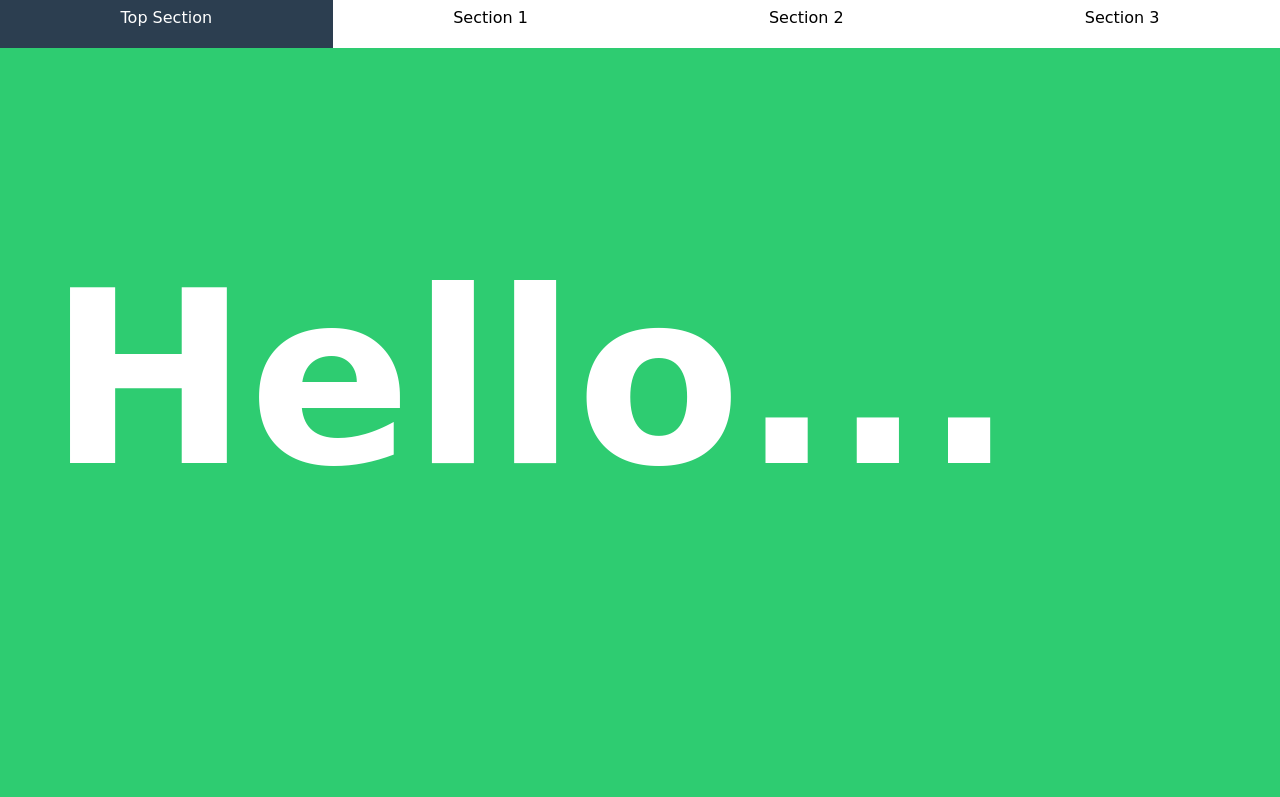
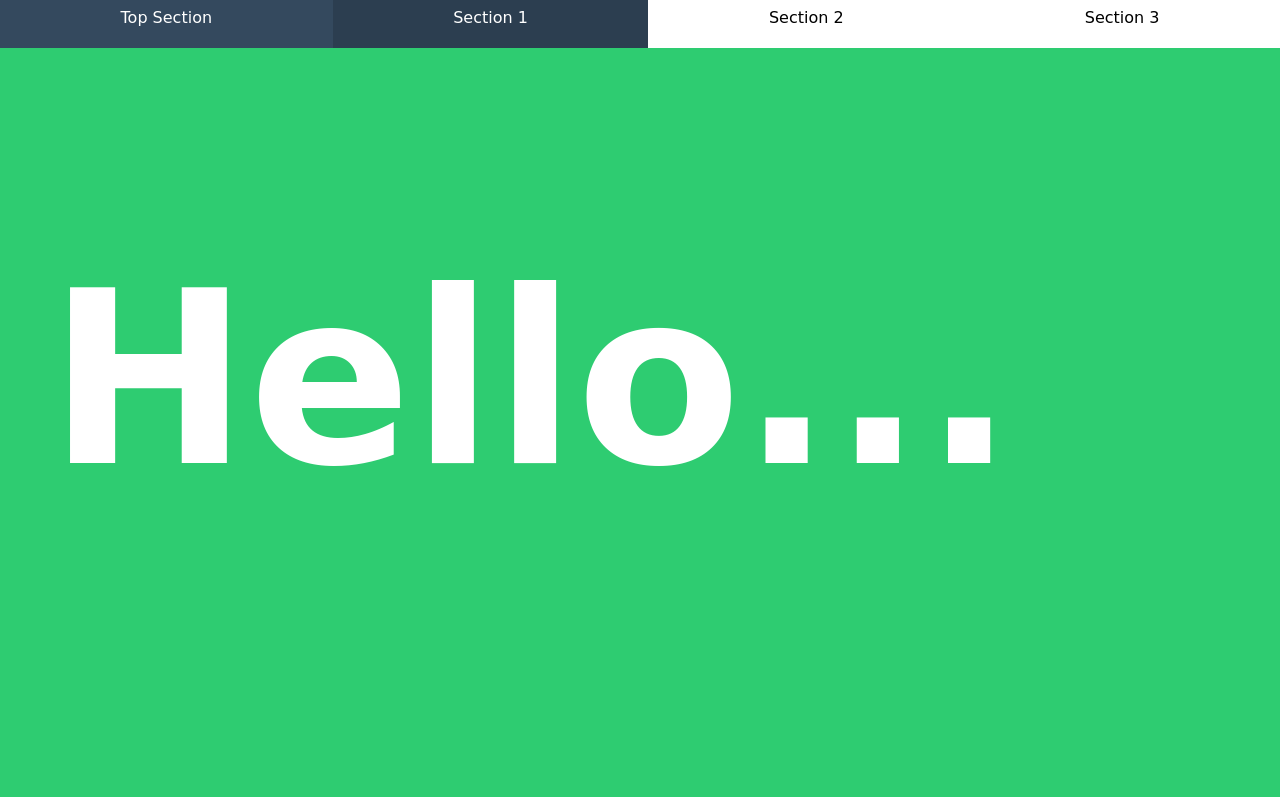
Before and after one commit to Reomar/project1-LandingPage, a plain HTML site: page index.html in a window 1280 px wide. Shown: the top 797 px of the page. Drawn offline with Linux system fonts and the light colour scheme; a web font is replaced by a local one.

Commit message:
feat: active section in Navbar
highlights the active section while scrolling.

change the hover color shade in the nav-link

```diff
--- a/css/styles.css
+++ b/css/styles.css
@@ -39,7 +39,11 @@ body{
     flex-grow: 1;
 }
 
-.nav-link:hover,
+.nav-link:hover{
+    background-color: #34495e;
+    color: white;
+}
+
 .active{
     background-color: #2c3e50;
     color: white;
--- a/js/app.js
+++ b/js/app.js
@@ -13,16 +13,19 @@
  *
 */
 
+/**
+ *  Global varibles
+**/
+
+ // Select all the sections
+const sections = document.querySelectorAll('section');
+
 
 /**
  * Main function
 **/
 
-
 // Build the navBar
-
-// Select all the sections
-const sections = document.querySelectorAll('section');
 
 // Seclect the navbar to add elements to it
 const navBar = document.querySelector('#navbar');
@@ -32,7 +35,7 @@ const fragment = document.createDocumentFragment();
 
 // Itreate over the sctions and create <a> elemet
 // and add nav-link class to each element
-// and add herf attribute with the crossponding id
+// and add herf attribute with the crossponding section id
 for (const section of sections){
 
     // Cerate a new a element
@@ -53,3 +56,42 @@ for (const section of sections){
 
 // Append the fragment to the navBar
 navBar.appendChild(fragment);
+
+// Add active class to the first navlink
+document.querySelector(".nav-link").classList.add('active');
+
+
+/**
+* Scrolling events Events
+**/
+
+// The below code is inspired from Chris Coyier, https://css-tricks.com/sticky-smooth-active-nav/#active
+
+//seclect the nav-links
+const navLinks = document.querySelectorAll('.nav-link');
+
+//start event listener for scrolling
+window.addEventListener('scroll', () =>{
+
+    // Get the current position of the window
+    let bottomScrollPostion = window.scrollY + window.innerHeight;
+
+    // Iterate through the navlinks to change the active state
+    for (const navLink of navLinks){
+
+        let target = document.querySelector(navLink.hash);
+
+        // Checks if the target section is in veiw
+        if (target.offsetTop + (window.innerHeight/1.5) < bottomScrollPostion &&
+            target.offsetTop + target.offsetHeight + (window.innerHeight/1.5) > bottomScrollPostion){
+
+                // Add active class
+                navLink.classList.add('active');
+            }else{
+
+                // Remove active class
+                navLink.classList.remove('active');
+            }
+    }
+
+})
```
